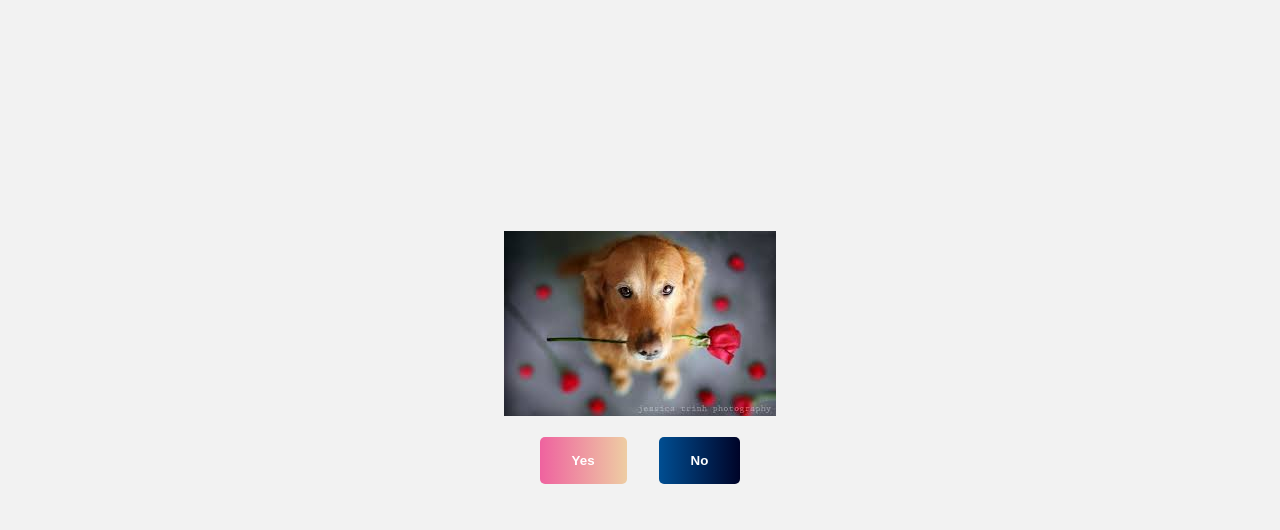
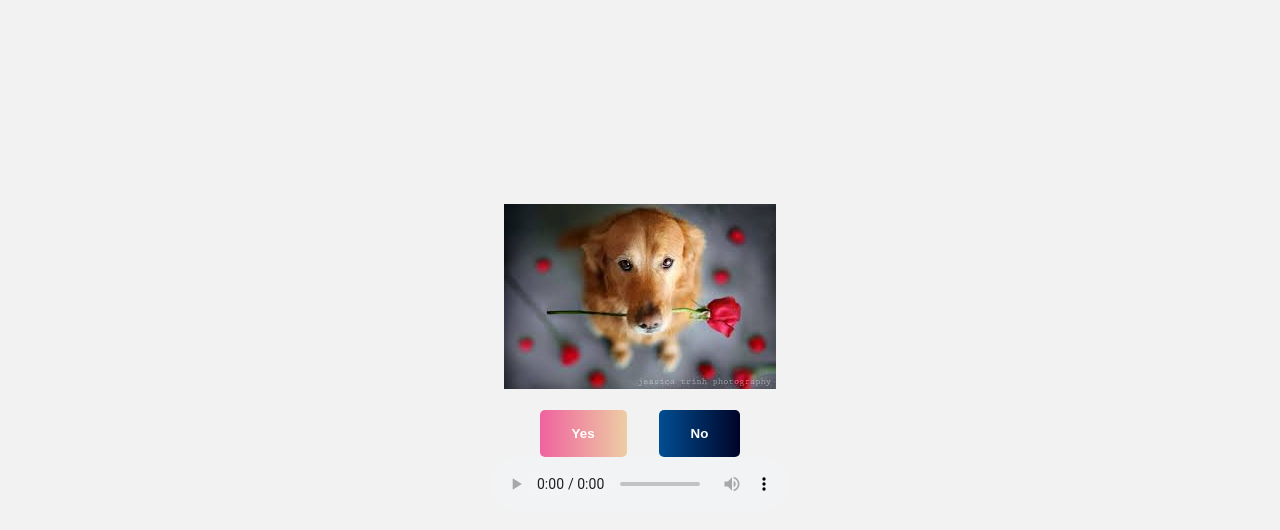
Before and after one commit to AvatarZan-Nel/VDay-github-pages, a plain HTML site: page index.html in a window 1280 px wide. Shown: the part 82-612 px from the top of the page. Drawn offline with Linux system fonts and the light colour scheme; a web font is replaced by a local one.

Commit message:
Update index.html

```diff
--- a/index.html
+++ b/index.html
@@ -42,7 +42,7 @@
         <button id="no-button">No</button>
 
       </div>
-      <audio>
+      <audio controls autoplay>
         <source src="./Justin Bieber - Favorite Girl (Lyrics).mp3" type="audio/ogg">
        <!-- <embed src="./music/Justin Bieber - Favorite Girl (Lyrics).mp3" autostart="true" loop="true" hidden="true"> -->
       </audio>
```
